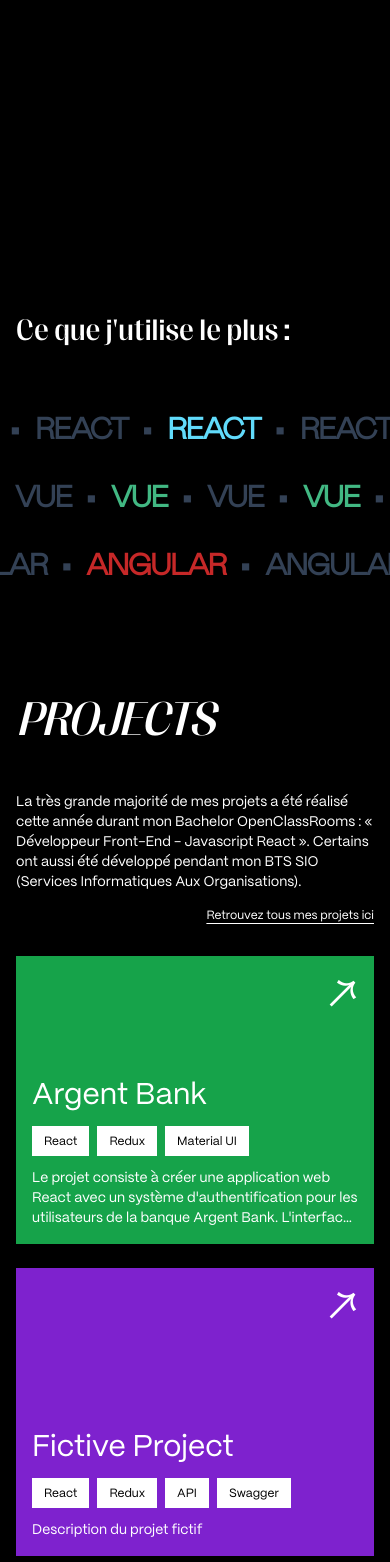
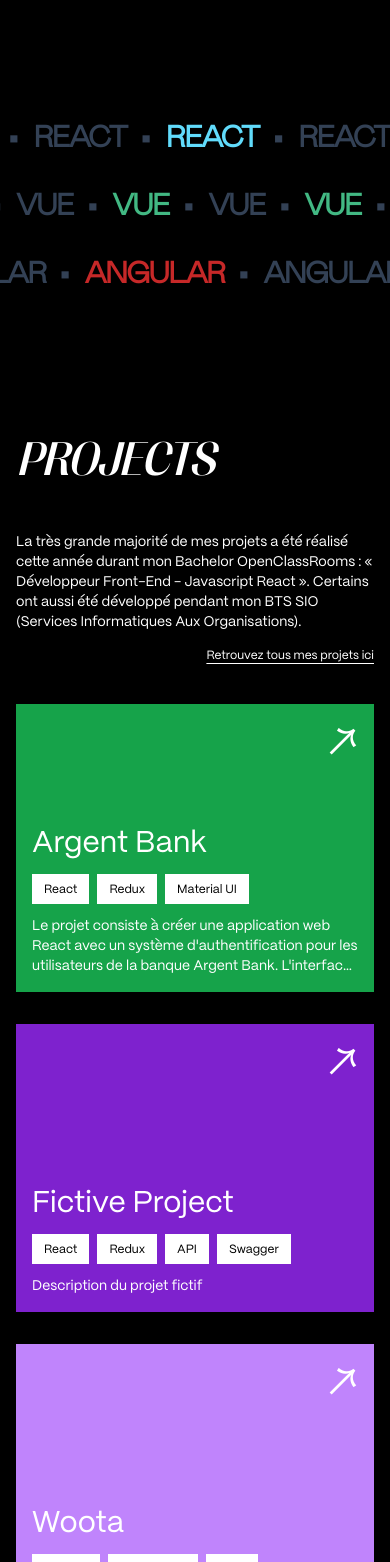
Before and after one commit to simontessard/portfolio-2024, a Next.js app: page / in a window 390 px wide. Shown: the part 4280-5842 px from the top of the page. Built offline with nearby package versions, Linux system fonts and the light colour scheme.

Commit message:
Overall improvements

```diff
--- a/src/app/page.js
+++ b/src/app/page.js
@@ -17,9 +17,6 @@ export default function Home() {
         <HeroHeader />
         <About/>
         <Skills/>
-        <div className={"container"}>
-            <MediumTitle title="Ce que j'utilise le plus :"/>
-        </div>
         <TechList />
         <Projects/>
         <WorkWithMe/>
--- a/src/app/pages/home/components/ProjectsMobileDisplay.js
+++ b/src/app/pages/home/components/ProjectsMobileDisplay.js
@@ -3,7 +3,7 @@ import {Project} from "@/app/pages/home/cards/Project";
 
 export default function ProjectsMobileDisplay() {
     return (
-        <div className="md:hidden grid gap-6">
+        <div className="md:hidden grid gap-8">
             {projects.map((project, index) => (
                 <Project
                     key={index}
--- a/src/app/pages/home/sections/Projects.js
+++ b/src/app/pages/home/sections/Projects.js
@@ -6,8 +6,8 @@ export function Projects() {
   return (
     <div className="container bg-black text-white py-20 md:py-24">
         <BigTitle title="Projects"/>
-        <div className="flex flex-col ml-auto md:max-w-4xl md:mt-20 mb-8 md:mb-12">
-            <p className="text-sm md:text-lg mb-4 md:mb-6">
+        <div className="flex flex-col ml-auto md:max-w-4xl md:mt-20 mb-10 md:mb-12">
+            <p className="text-sm md:text-lg mb-4 md:mb-8">
                La très grande majorité de mes projets a été réalisé cette année durant mon Bachelor OpenClassRooms :
                 « Développeur Front-End - Javascript React ». Certains ont aussi été développé pendant mon BTS SIO
                 (Services Informatiques Aux Organisations).
--- a/src/app/pages/home/sections/Skills.js
+++ b/src/app/pages/home/sections/Skills.js
@@ -2,9 +2,5 @@
 import SkillsScrollDisplay from "@/app/pages/home/components/SkillsScrollDisplay";
 
 export function Skills() {
-  return (
-      <section className={"py-16 md:py-24"}>
-            <SkillsScrollDisplay/>
-      </section>
-  );
+  return (<SkillsScrollDisplay/>);
 }
--- a/src/app/project/ProjectHeader.js
+++ b/src/app/project/ProjectHeader.js
@@ -54,7 +54,7 @@ export default function ProjectHeader({text}){
                 <div className={"absolute top-0 left-0 w-full h-full bg-black/40"}></div>
             </div>
             <div className={"absolute z-0 flex flex-col items-center justify-center top-0 h-full w-full "}>
-                <h1 ref={title} className={"opacity-0 p-4 font-bold font-marbry text-4xl md:text-8xl mb-4"}>
+                <h1 ref={title} className={"opacity-0 p-4 font-bold font-marbry text-5xl md:text-9xl mb-4"}>
                     {text}
                 </h1>
             </div>
--- a/src/app/utils/TechList.js
+++ b/src/app/utils/TechList.js
@@ -50,7 +50,7 @@ const TechList = () => {
     }, []);
 
     return (
-        <section className="wrapper overflow-hidden" ref={component}>
+        <section className="wrapper overflow-hidden mb-8 md:mb-20" ref={component}>
             {slice.items.map(({ tech_color, tech_name }, index) => (
                 <div key={index} className="tech-row mb-8 flex items-center justify-center gap-4 md:gap-6 font-marbry text-slate-700"
                     aria-label={tech_name || ""}>
```
